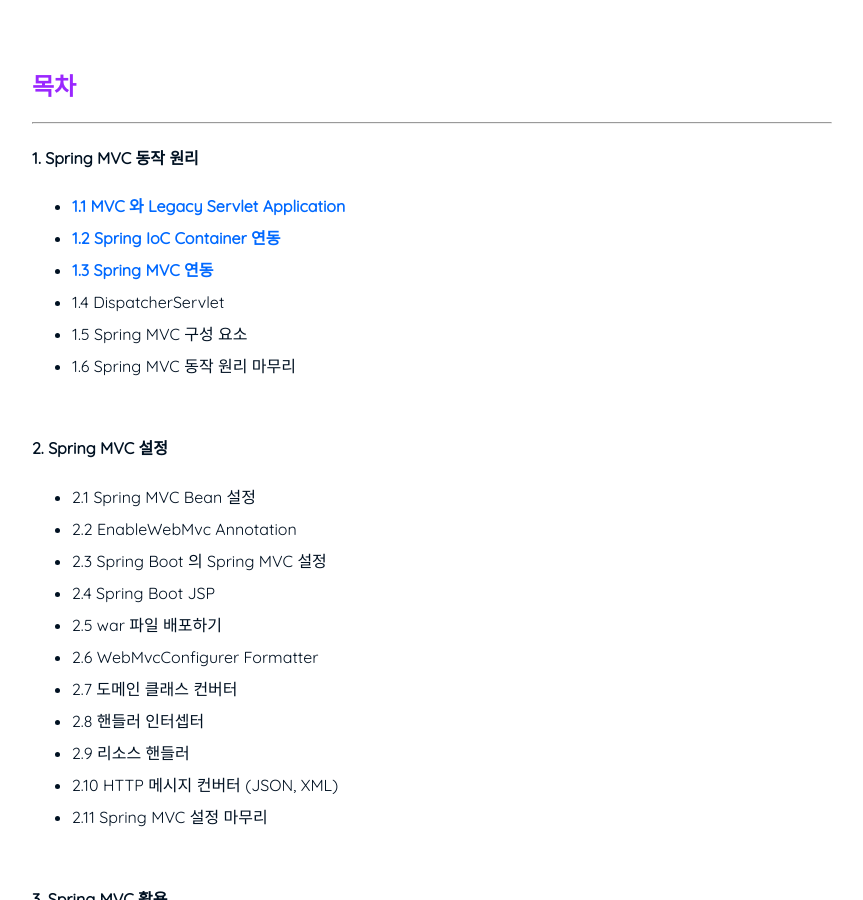
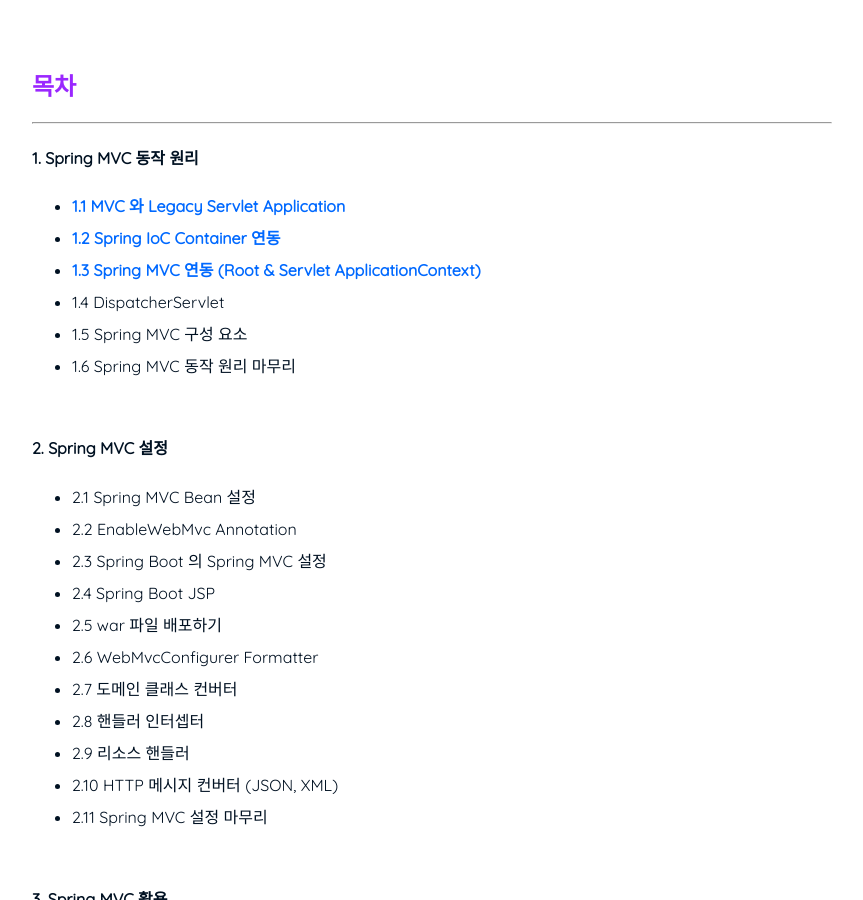
Before and after one commit to nimkoes/portfolio, a Jekyll site: the page built from _posts/2021-06-17-spring_web_mvc.md, in a window 1280 px wide and 900 px high, scrolled down 805 px. Shown: the whole window, without its empty margins (208-1071 px from the left). Built offline with Jekyll 4.4.1, drawn with Linux system fonts in a browser that asks for light colours.

Commit message:
mod post

```diff
--- a/_posts/2021-06-17-spring_web_mvc.md
+++ b/_posts/2021-06-17-spring_web_mvc.md
@@ -27,7 +27,7 @@
 #### 1. Spring MVC 동작 원리
   - [1.1 MVC 와 Legacy Servlet Application][link_spring_web_mvc_001]
   - [1.2 Spring IoC Container 연동][link_spring_web_mvc_002]
-  - [1.3 Spring MVC 연동][link_spring_web_mvc_003]
+  - [1.3 Spring MVC 연동 (Root & Servlet ApplicationContext)][link_spring_web_mvc_003]
   - 1.4 DispatcherServlet
   - 1.5 Spring MVC 구성 요소
   - 1.6 Spring MVC 동작 원리 마무리
```
